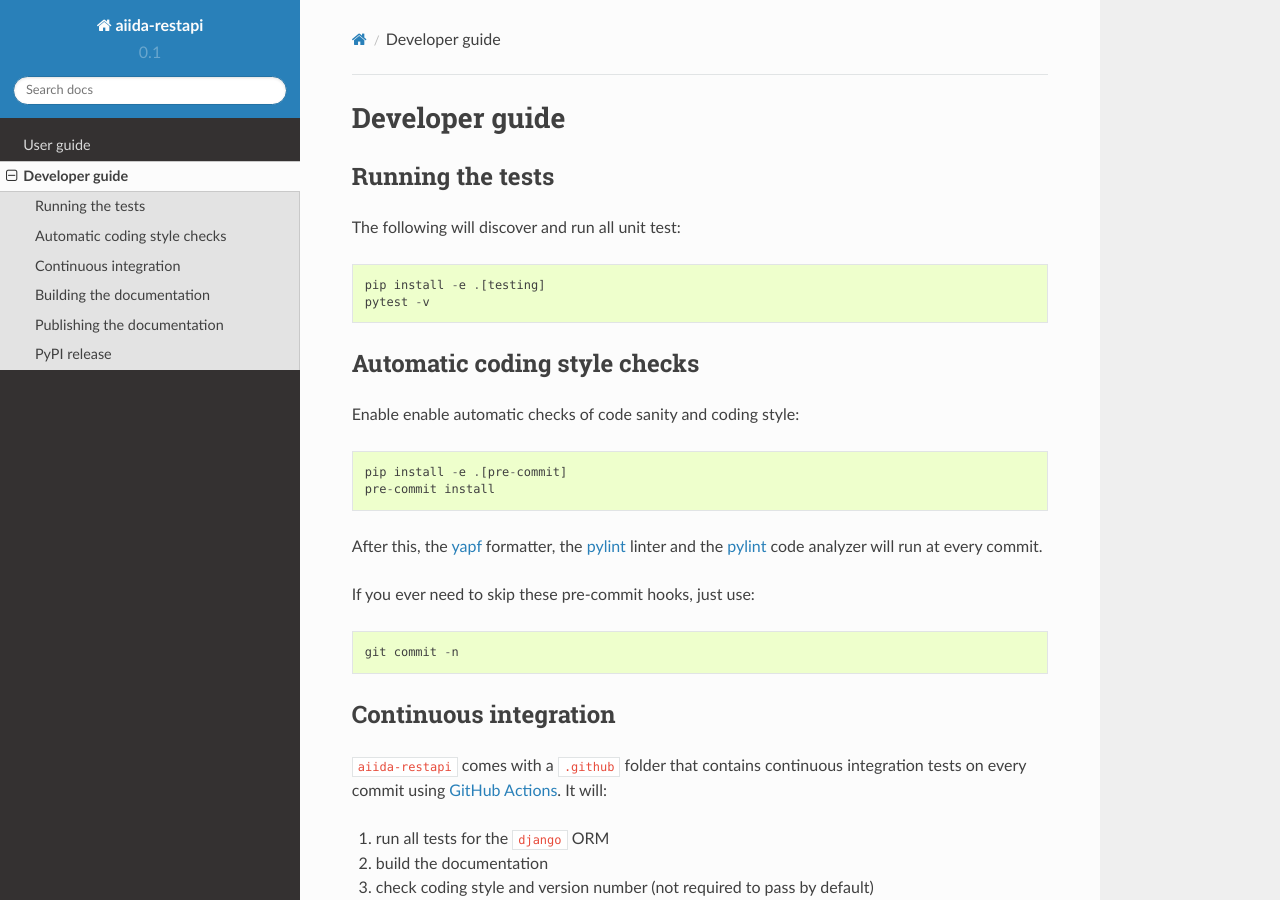
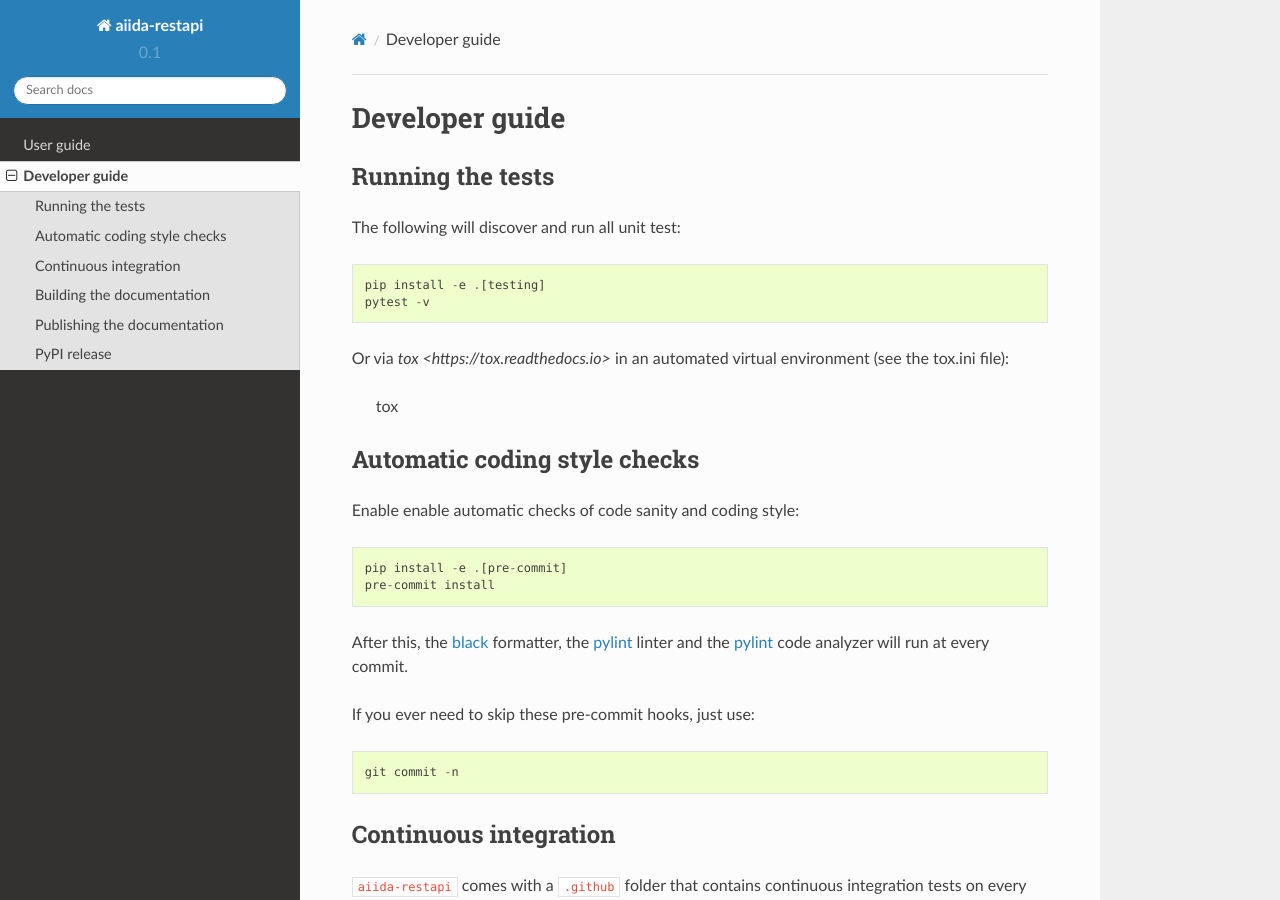
Before and after one commit to aiidateam/aiida-restapi, a Sphinx documentation site: the page built from docs/source/developer_guide/index.rst, in a window 1280 px wide and 900 px high. Built offline with Sphinx 7.4.7 and the Read the Docs theme 2.0.0, drawn with Linux system fonts in a browser that asks for light colours; pages that are not in the unit, such as notebooks, are missing from menus.

Commit message:
update developer guide

```diff
--- a/docs/source/developer_guide/index.rst
+++ b/docs/source/developer_guide/index.rst
@@ -10,6 +10,10 @@ The following will discover and run all unit test::
     pip install -e .[testing]
     pytest -v
 
+Or via `tox <https://tox.readthedocs.io>` in an automated virtual environment (see the tox.ini file):
+
+    tox
+
 Automatic coding style checks
 +++++++++++++++++++++++++++++
 
@@ -18,7 +22,7 @@ Enable enable automatic checks of code sanity and coding style::
     pip install -e .[pre-commit]
     pre-commit install
 
-After this, the `yapf <https://github.com/google/yapf>`_ formatter,
+After this, the `black <https://black.readthedocs.io>`_ formatter,
 the `pylint <https://www.pylint.org/>`_ linter
 and the `pylint <https://www.pylint.org/>`_ code analyzer will
 run at every commit.
```
